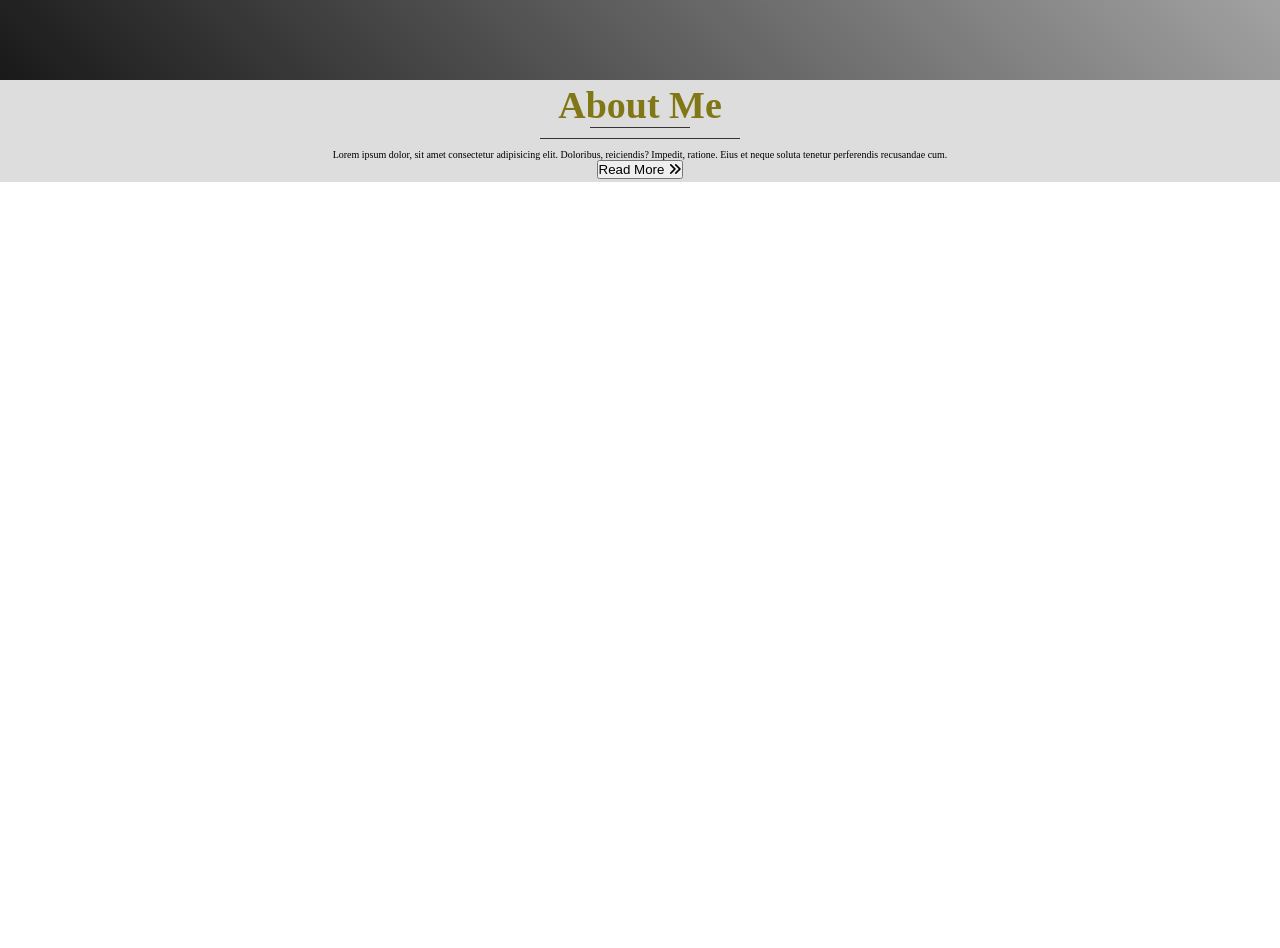
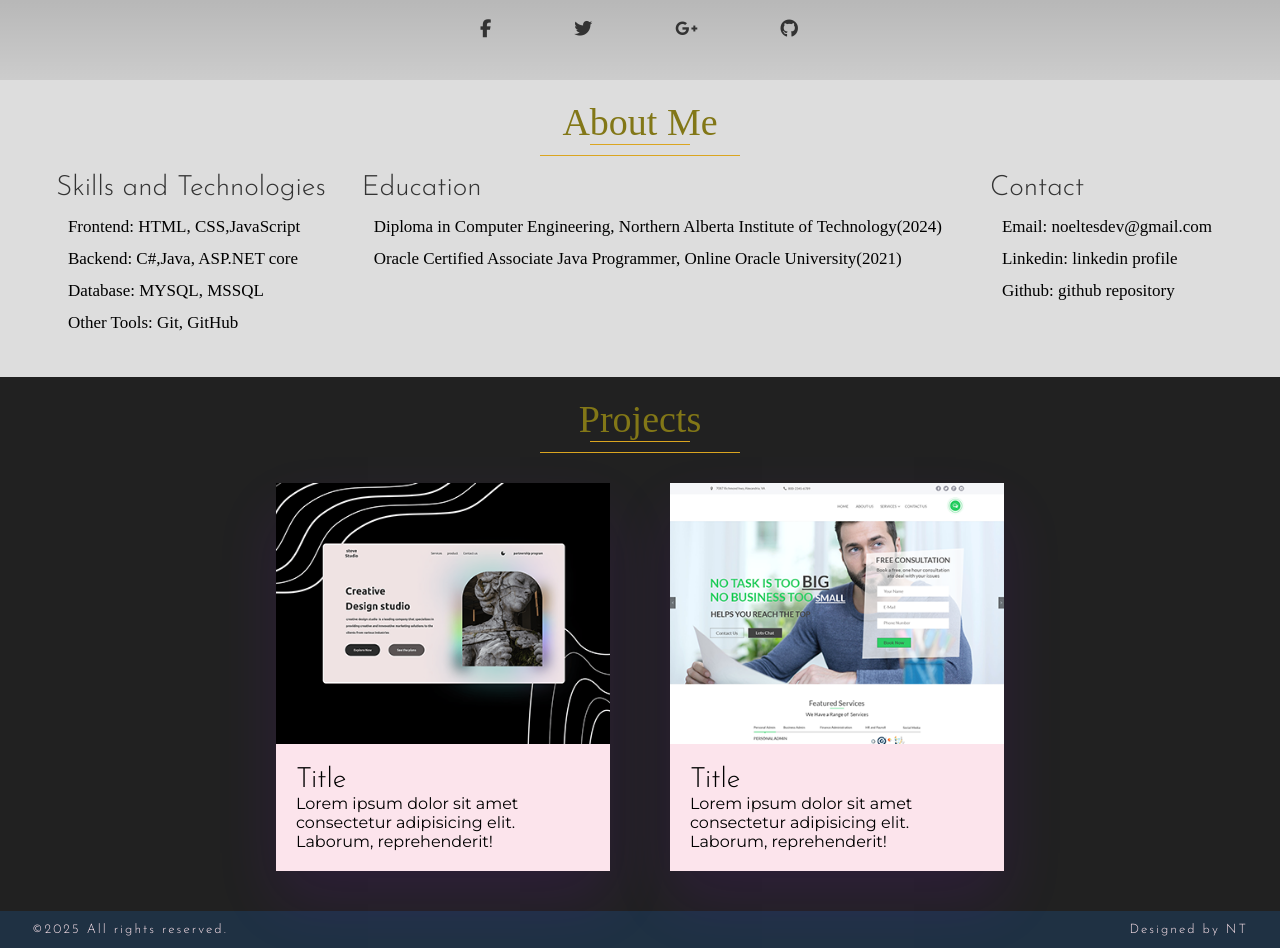
Before and after one commit to Noel-byte/PortfolioWebsite, a plain HTML site: page index.html in a window 1280 px wide. Shown: the part 500-1448 px from the top of the page. Before the commit the page ends 800 px from the top, so only its background shows below. Drawn offline with Linux system fonts and the light colour scheme.

Commit message:
completed desktop version of the website

```diff
--- a/css/style.css
+++ b/css/style.css
@@ -14,7 +14,7 @@ html{
 /* header */
 .header{
     height: 8rem;
-    background-color: #777;
+    background-color:#1f3143;
     display: flex;
     justify-content: space-between;
     padding: 1.2rem;
@@ -22,6 +22,8 @@ html{
     top:0;
     left: 0;
     width: 100vw;
+    z-index: 100;
+    opacity: 0.9;
 }
 
 .logo{
@@ -34,6 +36,7 @@ html{
     font-family: "Montserrat",serif;
     position: relative;
     box-shadow: 0 2rem 2rem rgba(0, 0, 0,.3);
+    border: none;
 }
 
 .logo h3{
@@ -41,14 +44,15 @@ html{
     top: 50%;
     left: 50%;
     transform: translate(-50%,-50%);
+    font-family: "Montserrat",serif;
     font-size: 3rem;
-    font-weight: 400;
+    font-weight: 300;
 }
 
 .menu-list{
-    width: 50vw;
+    width: 35vw;
     display: flex;
-    justify-content: space-between;
+    justify-content: space-evenly;
     align-items: center;
     list-style: none;
     letter-spacing: .2rem;
@@ -56,7 +60,9 @@ html{
 
 .menu-link{
     text-decoration: none;
-    font-size: 2rem;
+    font-family: 'Montserrat',serif;
+    font-size: 1.6rem;
+    font-weight: 300;
     color: goldenrod;
     text-transform: uppercase;
     transition: color .3s;
@@ -67,24 +73,7 @@ html{
 }
 
 
-.social-icons-list{
-    width: 25vw;
-    display: flex;
-    justify-content: space-between;
-    align-items: center;
-    list-style: none;
-    letter-spacing: .2rem;
-}
 
-.social-link{
-    font-size: 1.8rem;
-    color: #333;
-    transition: color .3s;
-}
-
-.social-link:hover{
-    color: #ffd180;
-}
 
 /* end of header*/
 
@@ -92,7 +81,8 @@ html{
 .main{
     height: 50rem;
     margin-top: 8rem;
-    background: linear-gradient(45deg,rgba(0,0,0,.9),rgba(0,0,0,.2));
+    background: linear-gradient(180deg,rgba(0,0,0,.7),rgba(0,0,0,.2));
+    position: relative;
 }
 .hero{
     height: 40rem;
@@ -155,6 +145,29 @@ html{
     transform: translateY(.2rem);
 }
 
+.social-icons-list{
+    width: 25vw;
+    display: flex;
+    justify-content: space-between;
+    align-items: center;
+    list-style: none;
+    letter-spacing: .2rem;
+    position: absolute;
+    bottom: 4rem;
+    animation: anim 0.5s 1.5s backwards;
+
+}
+
+.social-link{
+    font-size: 1.8rem;
+    color: #333;
+    transition: color .3s;
+}
+
+.social-link:hover{
+    color: #ffd180;
+}
+
 @keyframes anim{
     0%{
         opacity: 0 ;
@@ -167,16 +180,11 @@ html{
 
 /* end of main */
 
-/* about */
-.about{
-    /* margin-top: 8rem; */
-    background-color: #ddd;
+/* general */
+.general-heading{
     text-align: center;
-    padding: .3rem;
-}
-
-.about-heading{
     font-size: 3.8rem;
+    font-weight: 300;
     color: #827717;
 }
 
@@ -184,14 +192,131 @@ html{
 .short-line{
       width: 10rem;
       height: .1rem;
-      background-color: #333;
+      background-color:goldenrod;
       margin: 0 auto 1rem auto;
 }
 
 .long-line{
     width: 20rem;
     height: .1rem;
-    background-color: #333;
+    background-color:goldenrod;
     margin: 0 auto 1rem auto;
 }
+/* end of general */
+
+/* about */
+.about{
+    background-color: #ddd;
+    padding: 2rem;
+}
+
+
+
+.about-content{
+    display: flex;
+    justify-content: space-evenly;
+    margin-top: 1.8rem;
+
+}
+
+.about-sub-heading{
+    font-family: 'Josefin Sans',serif;
+    font-weight: 300;
+    color:#333;
+    font-size: 2.8rem;
+    margin-bottom: .3rem;
+    text-align: left;
+}
+
+
+.skills-list{
+    list-style: none;
+    padding: 1.2rem;
+
+}
+
+.skills-item{
+    margin-bottom: 1.2rem;
+    font-size: 1.7rem;
+}
+
+.contact-form{
+    padding: 1.2rem;
+    display: flex;
+}
+
+.contact-input{
+    padding: .6rem;
+    outline: none;
+    background-color: #827717;
+    color: #fce4ec;
+    font-size: 1.8rem;
+}
 /* end of about */
+
+/* projects */
+.projects{
+    background-color:#212121 ;
+    padding: 2rem;
+
+}
+
+.project-wrapper{
+    padding: 2rem;
+    display: flex;
+    justify-content: center;
+    align-items: center;
+    width: 60vw;
+    margin: 0 auto;
+    gap: 6rem;
+}
+
+.project{
+    background-color: #fce4ec;
+    box-shadow: 0 3rem 6rem rgba(150, 0, 255,.1);
+}
+
+.project img{
+    width: 100%;
+}
+
+.project-desc{
+    padding: 2rem;
+}
+
+.project-title{
+    font-size: 2.8rem;
+    font-family: 'Josefin Sans',serif;
+    font-weight: 300;
+}
+
+.project-paragraph{
+    font-size: 1.6rem;
+    font-family: 'Montserrat',serif ;
+}
+/* end of projects */
+
+.footer{
+    background-color: #1f3143;
+    color:#fce4ec;
+    padding: 1.2rem;
+    display: flex;
+    justify-content: space-between;
+}
+
+.copyright{
+    margin-left: 2rem;
+    letter-spacing: .2rem;
+    font-size: 1.3rem;
+    font-weight: 300;
+    font-family: 'Josefin Sans',serif;
+
+}
+
+.madeby-text{
+    margin-right: 2rem;
+    letter-spacing: .2rem;
+    font-size: 1.3rem;
+    font-weight: 300;
+    font-family: 'Josefin Sans',serif;
+}
--- a/index.html
+++ b/index.html
@@ -25,26 +25,9 @@
         <li class="menu-item"><a href="" class="menu-link">home</a></li>
         <li class="menu-item"><a href="" class="menu-link">about me</a></li>
         <li class="menu-item"><a href="" class="menu-link">projects</a></li>
-        <li class="menu-item"><a href="" class="menu-link">skills</a></li>
-        <li class="menu-item"><a href="" class="menu-link">contact</a></li>
       </ul>
 
-      <ul class="social-icons-list">
-        <li>
-          <a href="" class="social-link"><i class="fab fa-facebook-f"></i></a>
-        </li>
-        <li>
-          <a href="" class="social-link"><i class="fab fa-twitter"></i></a>
-        </li>
-        <li>
-          <a href="" class="social-link"
-            ><i class="fab fa-google-plus-g"></i
-          ></a>
-        </li>
-        <li>
-          <a href="" class="social-link"><i class="fab fa-github"></i></a>
-        </li>
-      </ul>
+
     </header>
 
     <!-- end of header-->
@@ -56,27 +39,99 @@
         </div>
         <h1 class="main-heading">FullStack Web Developer</h1>
         <button class="view-work">view my work</button>
+        <ul class="social-icons-list">
+          <li>
+            <a href="" class="social-link"><i class="fab fa-facebook-f"></i></a>
+          </li>
+          <li>
+            <a href="" class="social-link"><i class="fab fa-twitter"></i></a>
+          </li>
+          <li>
+            <a href="" class="social-link"
+              ><i class="fab fa-google-plus-g"></i
+            ></a>
+          </li>
+          <li>
+            <a href="" class="social-link"><i class="fab fa-github"></i></a>
+          </li>
+        </ul>
       </div>
     </section>
     <!-- end of main -->
 
     <!-- about -->
     <section class="about">
-      <h1 class="about-heading">About Me</h1>
+      <h1 class="general-heading">About Me</h1>
       <div class="underline">
         <div class="short-line"></div>
         <div class="long-line"></div>
       </div>
-      <p class="about-paragraph">
-        Lorem ipsum dolor, sit amet consectetur adipisicing elit. Doloribus,
-        reiciendis? Impedit, ratione. Eius et neque soluta tenetur perferendis
-        recusandae cum.
-      </p>
-      <button class="about-btn">
-        Read More
-        <i class="fas fa-angle-double-right"></i>
-      </button>
+      <div class="about-content">
+        <div class="skills-tech">
+          <h3 class="about-sub-heading">Skills and Technologies</h3>
+          <ul class="skills-list">
+            <li class="skills-item">Frontend: HTML, CSS,JavaScript</li>
+            <li class="skills-item">Backend: C#,Java, ASP.NET core</li>
+            <li class="skills-item">Database: MYSQL, MSSQL</li>
+            <li class="skills-item">Other Tools: Git, GitHub</li>
+          </ul>
+        </div>
+
+        <div class="education">
+          <h3 class="about-sub-heading">Education</h3>
+          <ul class="skills-list">
+            <li class="skills-item">Diploma in Computer Engineering, Northern Alberta Institute of Technology(2024)</li>
+            <li class="skills-item">Oracle Certified Associate Java Programmer, Online Oracle University(2021)</li>
+          </ul>
+
+        </div>
+
+        <div class="contact">
+          <h3 class="about-sub-heading">Contact</h3>
+          <ul class="skills-list">
+            <li class="skills-item">Email: noeltesdev@gmail.com</li>
+            <li class="skills-item">Linkedin: linkedin profile</li>
+            <li class="skills-item">Github: github repository</li>
+          </ul>
+        </div>
+      </div>
     </section>
     <!-- end of about -->
+<!-- projects -->
+    <section class="projects">
+      <h1 class="general-heading">Projects</h1>
+      <div class="underline">
+        <div class="short-line"></div>
+        <div class="long-line"></div>
+      </div>
+      <div class="project-wrapper">
+        <div class="project">
+          <img src="img/project1.png" alt="">
+          <div class="project-desc">
+            <h3 class="project-title">Title</h3>
+            <p class="project-paragraph">Lorem ipsum dolor sit amet consectetur adipisicing elit. Laborum, reprehenderit!</p>
+          </div>
+        </div>
+        <div class="project">
+          <img src="img/project2.png" alt="">
+          <div class="project-desc">
+            <h3 class="project-title">Title</h3>
+            <p class="project-paragraph">Lorem ipsum dolor sit amet consectetur adipisicing elit. Laborum, reprehenderit!</p>
+          </div>
+        </div>
+      </div>
+    </section>
+    <!-- end of projects -->
+
+    <!-- footer -->
+     <footer class="footer">
+      <div class="copyright">
+        <p class="copyright-paragraph">&copy;2025 All rights reserved.</p>
+      </div>
+      <div class="madeby-text">
+        <p>Designed by NT</p><span></span>
+      </div>
+     </footer>
+     <!-- end of footer -->
   </body>
 </html>
```
Also changed, not shown: img/project1.png (added), img/project2.png (added).
